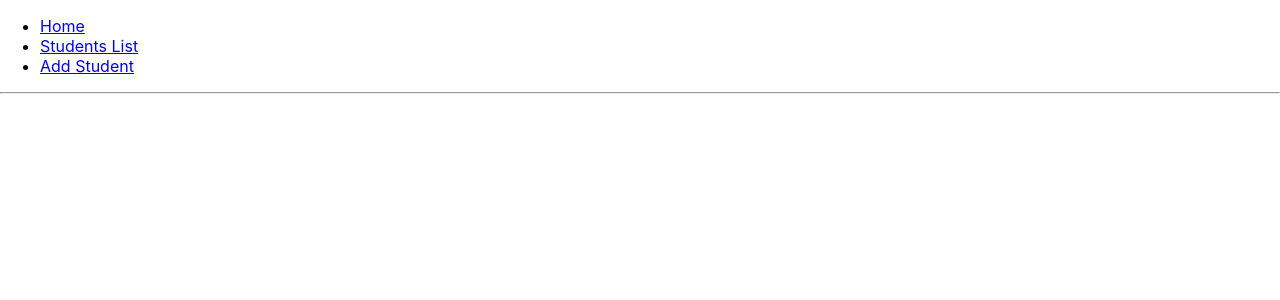
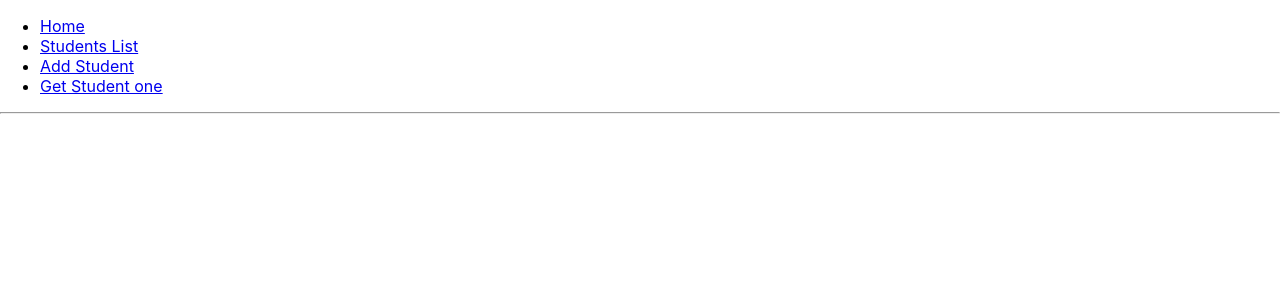
Before and after one commit to pengibot/jsx-tutorial, a React (Create React App) app: page / in a window 1280 px wide. Shown: the top 300 px of the page. Built offline with nearby package versions, Linux system fonts and the light colour scheme.

Commit message:
all sorted?

```diff
--- a/src/App.js
+++ b/src/App.js
@@ -30,6 +30,9 @@ function App() {
             <li>
               <Link to="/add">Add Student</Link>
             </li>
+            <li>
+              <Link to="/students/1">Get Student one</Link>
+            </li>
           </ul>
         </nav>
         <hr />
--- a/src/StudentDetails.js
+++ b/src/StudentDetails.js
@@ -1,7 +1,9 @@
 import React from "react";
+import { useParams } from "react-router-dom";
 
 const StudentDetails = ({ match, students }) => {
-  const studentId = parseInt(match.params.id, 10);
+  const { id } = useParams();
+  const studentId = parseInt(id, 10);
   const student = students.find((s) => s.id === studentId);
 
   if (!student) {
```
